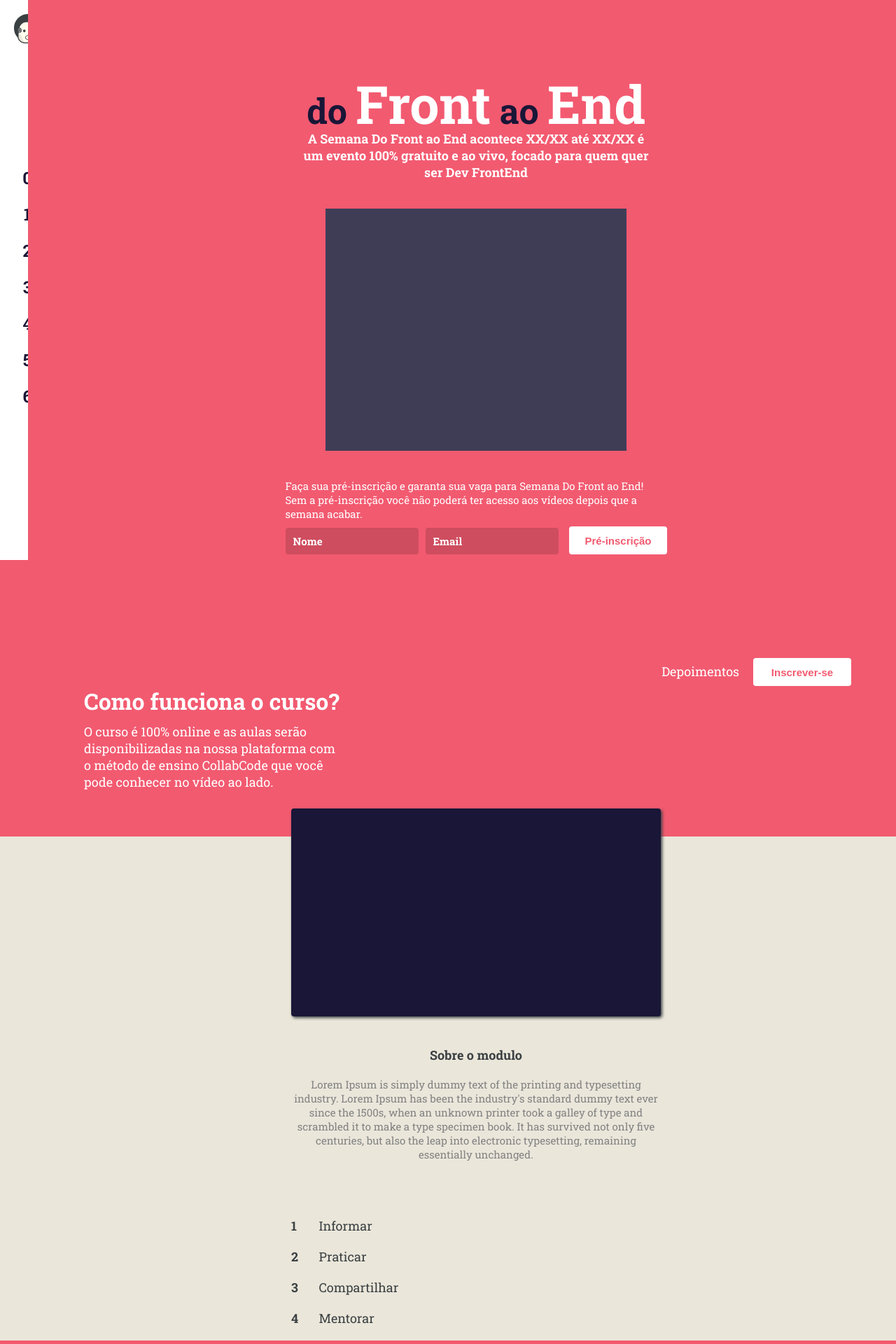
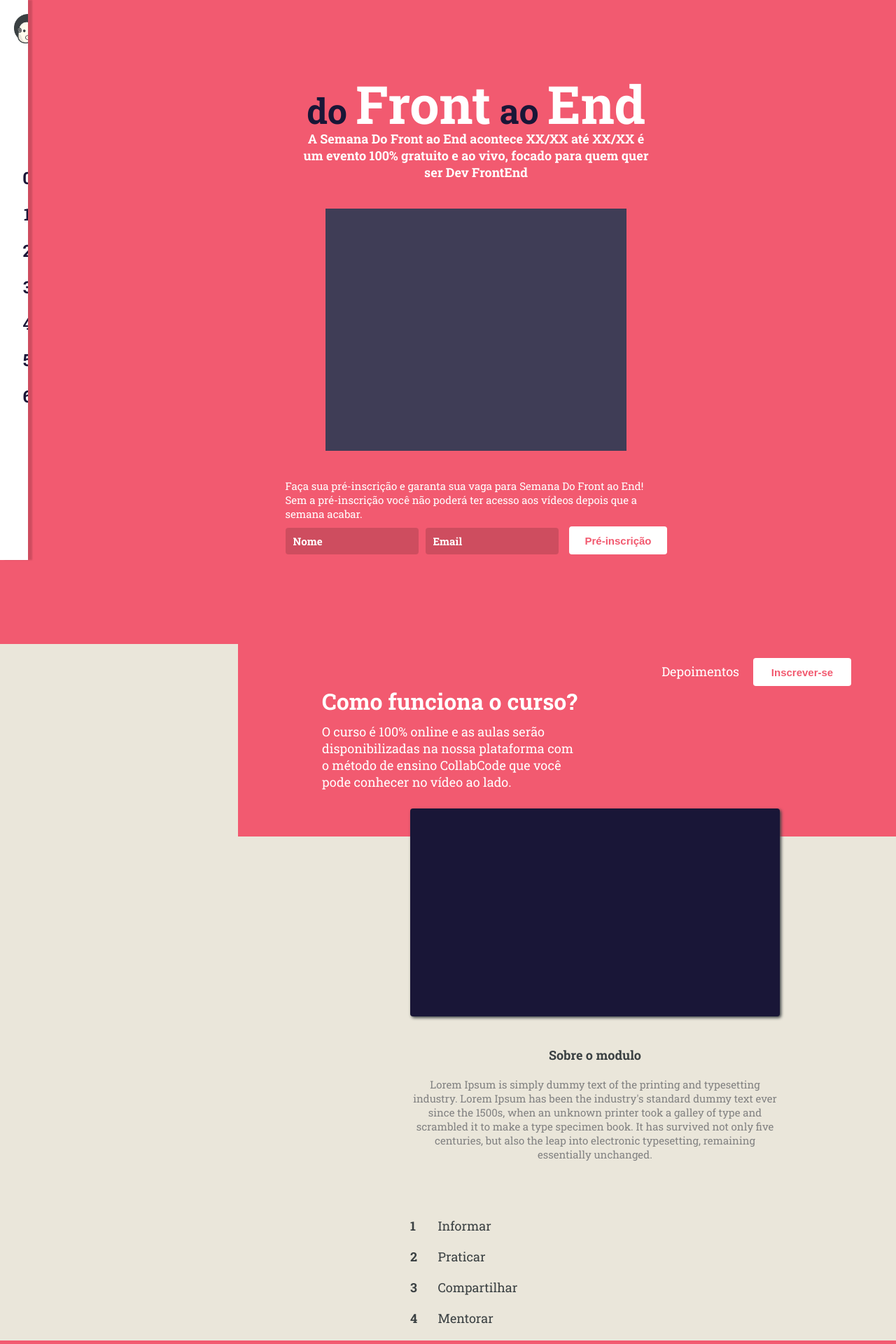
Before and after one commit to CollabCodeTech/hotsite-dofrontaoend, a React (Create React App) app: page / in a window 1280 px wide. Shown: the top 1920 px of the page at 70% size. Built offline with nearby package versions, Linux system fonts and the light colour scheme.

Commit message:
Animation no Menu quando o HeaderCollabsofre o over

```diff
--- a/src/components/HeaderCollab/index.js
+++ b/src/components/HeaderCollab/index.js
@@ -8,6 +8,7 @@ import BtnCollab from '../BtnCollab'
 import IconMenu from '../IconMenu'
 
 const HeaderCollab = props => {
+    const { onMouseEnter } = props
     const element = React.createRef()
     const { itemActive } = props
     const [menuActive, setMenuActive] = useState(false)
@@ -29,16 +30,12 @@ const HeaderCollab = props => {
         setMenuActive(old => !old)
     }
 
-    const handleClickHeader = () => {
-        element.current.focus()
-    }
-
     return (
         <Header
             ref={element}
-            onClick={handleClickHeader}
             active={itemActive >= 0}
             menuActive={menuActive}
+            onMouseEnter={onMouseEnter}
         >
             <LogoCollab />
 
--- a/src/components/HeaderCollab/styles.js
+++ b/src/components/HeaderCollab/styles.js
@@ -24,6 +24,7 @@ export const Header = styled.header`
     will-change: width;
     transition: width 300ms linear;
     cursor: pointer;
+    box-shadow: 6px 0 2px var(--color-negative-light);
 
     &:hover {
         width: var(--spacing-active-menu);
--- a/src/pages/Home/index.js
+++ b/src/pages/Home/index.js
@@ -46,6 +46,7 @@ const menus = [
 const Home = () => {
     const [active, setActive] = useState()
     const [preloadActive, setPreloadActive] = useState(0)
+    const [activeMouseEnter, setActiveMouseEnter] = useState(false)
     let refsMenu = []
 
     const handleClick = (event, key) => {
@@ -58,9 +59,17 @@ const Home = () => {
         })
     }
 
+    const handleMouseEnter = () => {
+        setActiveMouseEnter(true)
+    }
+
     return (
         <Main>
-            <HeaderCollab handleClick={handleClick} itemActive={active} />
+            <HeaderCollab
+                handleClick={handleClick}
+                itemActive={active}
+                onMouseEnter={handleMouseEnter}
+            />
 
             <Lead />
             <Wrapper>
@@ -78,6 +87,7 @@ const Home = () => {
                             items={menu.items}
                             preloadActive={preloadActive === menu.id}
                             active={active === menu.id}
+                            activeMouseEnter={activeMouseEnter}
                         />
                     )
                 })}
--- a/src/pages/Menu/index.js
+++ b/src/pages/Menu/index.js
@@ -6,8 +6,23 @@ import HeaderContent from '../../components/HeaderContent'
 import ListContent from '../../components/ListContent'
 import VideoAbout from '../../components/VideoAbout'
 
-const Menu = ({ id, title, subtitle, items, active, preloadActive, myRef }) => (
-    <Section id={id} active={active} ref={myRef} preloadActive={preloadActive}>
+const Menu = ({
+    id,
+    title,
+    subtitle,
+    items,
+    active,
+    preloadActive,
+    myRef,
+    activeMouseEnter
+}) => (
+    <Section
+        id={id}
+        active={active}
+        ref={myRef}
+        preloadActive={preloadActive}
+        activeMouseEnter={activeMouseEnter}
+    >
         <HeaderContent
             title={title}
             subtitle={subtitle}
--- a/src/pages/Menu/styles.js
+++ b/src/pages/Menu/styles.js
@@ -25,8 +25,8 @@ export const Section = styled.section`
     transition: opacity 400ms linear, padding-left 300ms linear;
     opacity: ${({ active, preloadActive }) =>
         active || preloadActive ? '1' : '0'};
-    padding-left: ${({ active }) =>
-        active ? 'var(--spacing-active-menu)' : '0px'};
+    padding-left: ${({ active, activeMouseEnter }) =>
+        active || activeMouseEnter ? 'var(--spacing-active-menu)' : '0px'};
 
     & > ${Header} {
         padding-left: calc(var(--spacing-menu) + var(--spacing-big));
```
